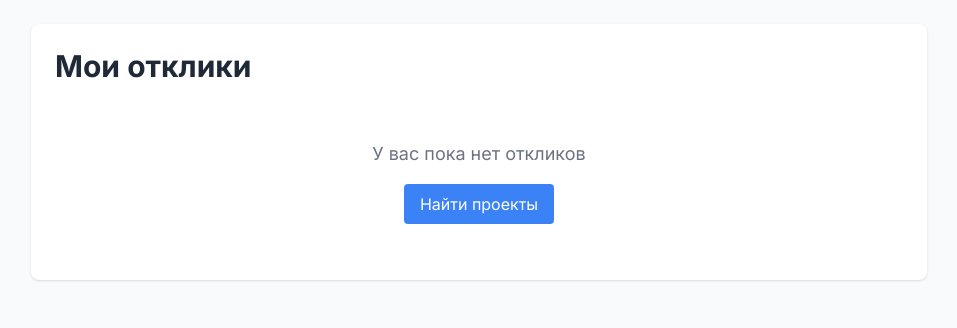
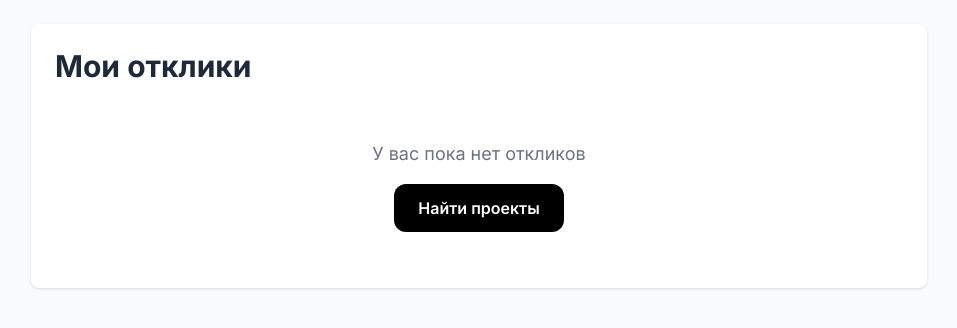
Before and after one commit to maxzxne/CollabHub, a FastAPI app: template backend/templates/applications_freelancer.html in a window 1280 px wide. Shown: the part 81-409 px from the top of the page, without its empty margins (161-1118 px from the left). Run offline with FastAPI, Linux system fonts and the light colour scheme; the template is opened without the code that fills it, so the values that code supplies are empty; some libraries are stand-ins or nearby versions.

Commit message:
Replace all blue buttons with black btn-primary style
- Change 'РќР°Р№С‚Рё РїСЂРѕРµРєС‚С‹' button from blue to black
- Update 'РџРѕСЃРјРѕС‚СЂРµС‚СЊ РїСЂРѕРµРєС‚' button in applications
- Fix 'Р’РµСЂРЅСѓС‚СЊСЃСЏ Рє РѕС‚Р·С‹РІР°Рј' button in review form
- Update 'РЎРѕС…СЂР°РЅРёС‚СЊ РёР·РјРµРЅРµРЅРёСЏ' button in edit job form
- All buttons now use consistent black btn-primary styling
- Maintains hover effects and transitions from CSS

```diff
--- a/backend/templates/applications_freelancer.html
+++ b/backend/templates/applications_freelancer.html
@@ -30,7 +30,7 @@
 
                 <div class="flex space-x-2">
                     <a href="/jobs/{{ app.job_id }}"
-                       class="px-3 py-1 bg-blue-500 text-white rounded hover:bg-blue-600 transition text-sm">
+                       class="btn-primary text-sm">
                         Посмотреть проект
                     </a>
                 </div>
@@ -41,7 +41,7 @@
     {% else %}
     <div class="text-center py-8">
         <p class="text-gray-500 text-lg">У вас пока нет откликов</p>
-        <a href="/" class="mt-4 inline-block bg-blue-500 text-white px-4 py-2 rounded hover:bg-blue-600 transition">
+        <a href="/" class="btn-primary mt-4">
             Найти проекты
         </a>
     </div>
--- a/backend/templates/edit_job.html
+++ b/backend/templates/edit_job.html
@@ -37,7 +37,7 @@
 
         <div class="flex space-x-3">
             <button type="submit"
-                    class="px-4 py-2 bg-blue-500 text-white rounded hover:bg-blue-600 transition">
+                    class="btn-primary">
                 Сохранить изменения
             </button>
             <a href="/jobs/{{ job.id }}"
--- a/backend/templates/review_form.html
+++ b/backend/templates/review_form.html
@@ -52,7 +52,7 @@
     </form>
     {% else %}
     <a href="/reviews"
-       class="px-4 py-2 bg-blue-500 text-white rounded hover:bg-blue-600 transition">
+       class="btn-primary">
         Вернуться к отзывам
     </a>
     {% endif %}
```
